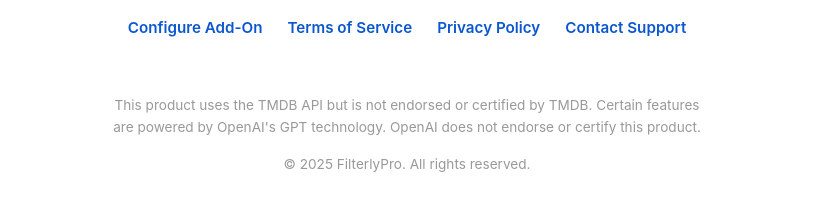
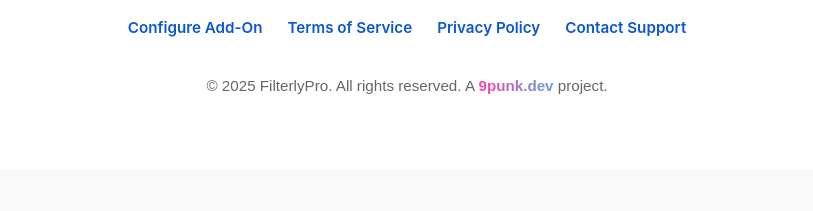
Before and after one commit to seowizard9-lang/filterlypro-site, a plain HTML site: page index.html in a window 1280 px wide. Shown: the part 2715-2926 px from the top of the page, without its empty margins (233-1046 px from the left). After the commit the page ends 2884 px from the top, so only its background shows below. Drawn offline with nearby package versions, Linux system fonts and the light colour scheme.

Commit message:
Update index.html

```diff
--- a/index.html
+++ b/index.html
@@ -557,10 +557,18 @@ footer a:hover {
       <a href="mailto:support@filterlypro.com">Contact Support</a>
     </div>
 
-    <div class="footer-note">
-      <p>This product uses the TMDB API but is not endorsed or certified by TMDB. Certain features are powered by OpenAI's GPT technology. OpenAI does not endorse or certify this product.</p>
-      <p style="margin-top: 15px;">© 2025 FilterlyPro. All rights reserved.</p>
-    </div>
+     <p style="margin-top: 15px; font-family: 'Poppins', sans-serif; text-align: center;">
+  © 2025 FilterlyPro. All rights reserved.
+  A <a href="https://9punk.dev/" target="_blank"
+     style="font-weight: 700; text-decoration: none;
+            background: linear-gradient(90deg, #ff3fa8, #00e0ff, #ff3fa8);
+            background-size: 300% 300%;
+            -webkit-background-clip: text;
+            -webkit-text-fill-color: transparent;
+            animation: gradientShift 8s linear infinite;">
+     9punk.dev
+  </a> project.
+</p>
   </div>
 </footer>
 
```
